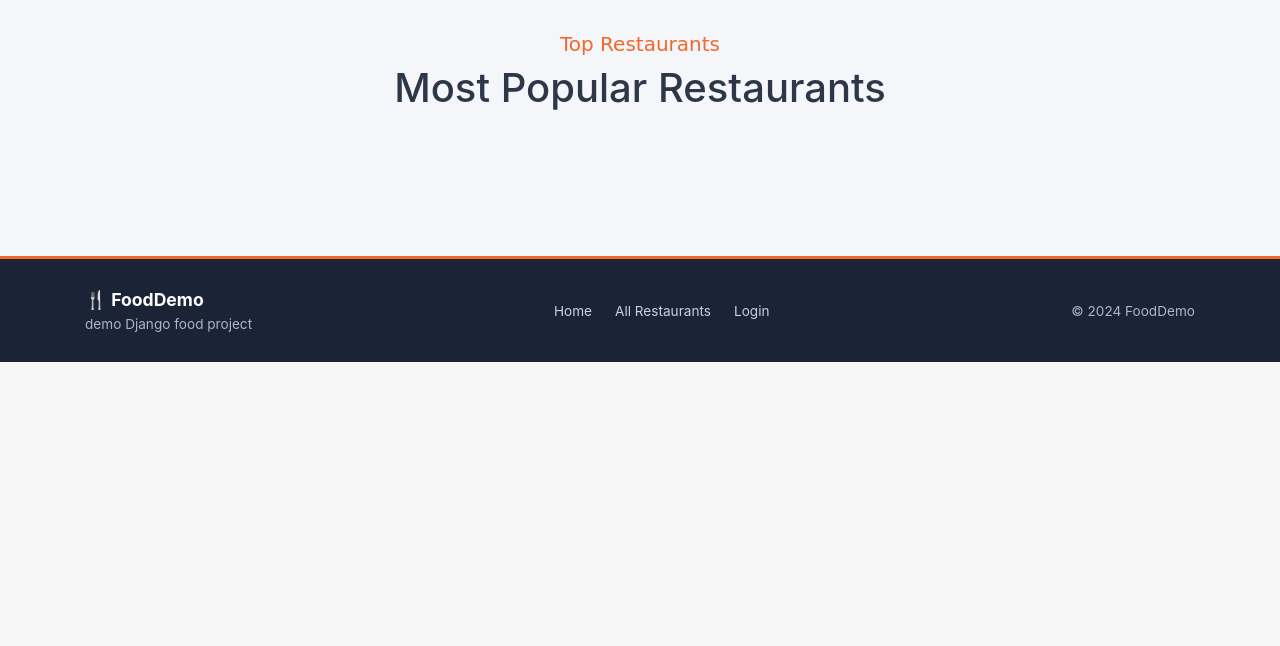
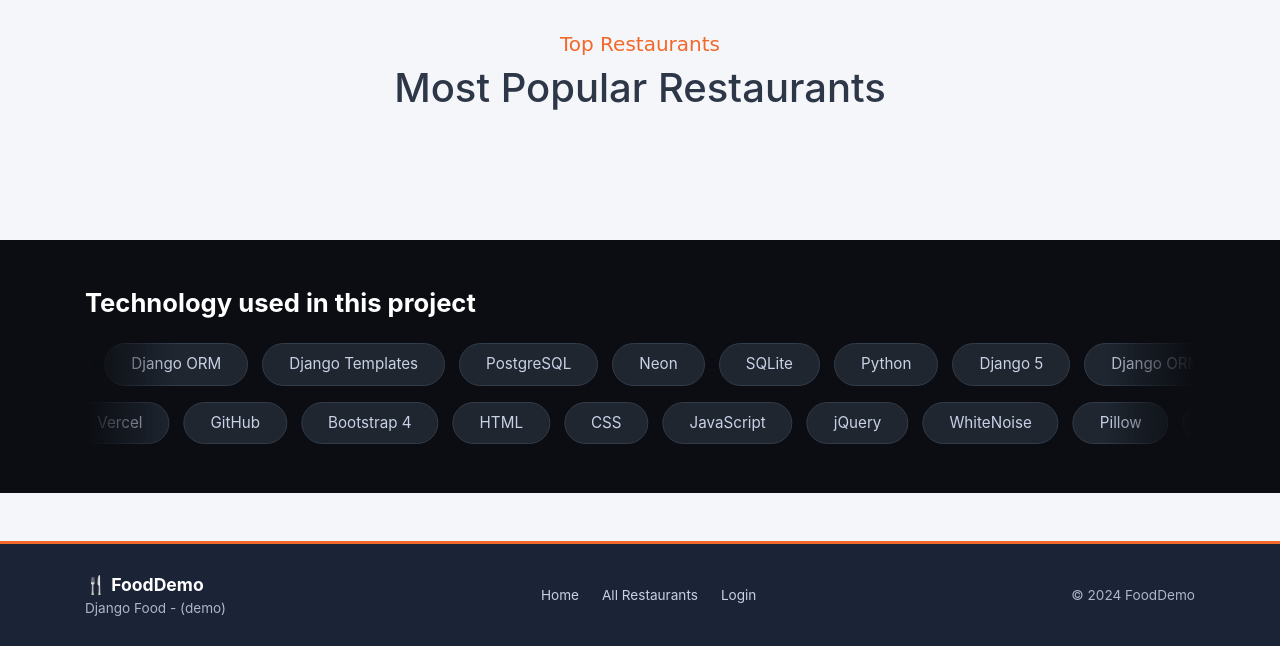
Before and after one commit to rosan777/RsnFood, a Django app: page / in a window 1280 px wide. Shown: the part 1529-2175 px from the top of the page. Before the commit the page ends 1891 px from the top, so only its background shows below. Run offline with Django 5.2, Linux system fonts and the light colour scheme; data comes from the database, SQL or seed files in the repository; some libraries are stand-ins or nearby versions.

Commit message:
Footer text and sliding technology strip

```diff
--- a/rsnfoods/rsnapp/tests.py
+++ b/rsnfoods/rsnapp/tests.py
@@ -290,6 +290,8 @@ class FoodPhotoTests(TestCase):
         self.assertContains(response, "photo-1639020715395-487e2d63b927")
         self.assertContains(response, "Served ice cold")
         self.assertContains(response, "&copy; 2024 FoodDemo")
+        self.assertContains(response, "Django Food - (demo)")
+        self.assertContains(response, "Technology used in this project")
 
     def test_uploaded_image_wins_over_image_url(self):
         owner = make_user("o", "RestaurantOwner")
--- a/rsnfoods/rsnapp/translations.py
+++ b/rsnfoods/rsnapp/translations.py
@@ -37,7 +37,8 @@ TEXTS = {
         "orders_by_status": "Orders by status",
         "no_sales": "No delivered orders yet.",
         "view_invoice": "View Invoice",
-        "footer": "demo Django food project",
+        "footer": "Django Food - (demo)",
+        "tech_title": "Technology used in this project",
     },
     "bn": {
         "welcome": "স্বাগতম",
@@ -74,6 +75,7 @@ TEXTS = {
         "orders_by_status": "স্ট্যাটাস অনুযায়ী অর্ডার",
         "no_sales": "এখনো কোনো অর্ডার ডেলিভারি হয়নি।",
         "view_invoice": "ইনভয়েস দেখুন",
-        "footer": "ডেমো জ্যাঙ্গো ফুড প্রজেক্ট",
+        "footer": "Django Food - (ডেমো)",
+        "tech_title": "এই প্রজেক্টে ব্যবহৃত টেকনোলজি",
     },
 }
--- a/rsnfoods/templates/index.html
+++ b/rsnfoods/templates/index.html
@@ -133,6 +133,25 @@
       </div>
     </div>
   </div>
+  <div class="container-xxl py-5 tech-section">
+    <div class="container">
+      <h2 class="tech-title mb-4">{{ t.tech_title }}</h2>
+      <div class="marquee">
+        <div class="marquee-track">
+          {% for i in '12' %}
+            <span class="tech-pill">Python</span><span class="tech-pill">Django 5</span><span class="tech-pill">Django ORM</span><span class="tech-pill">Django Templates</span><span class="tech-pill">PostgreSQL</span><span class="tech-pill">Neon</span><span class="tech-pill">SQLite</span>
+          {% endfor %}
+        </div>
+      </div>
+      <div class="marquee mt-3">
+        <div class="marquee-track reverse">
+          {% for i in '12' %}
+            <span class="tech-pill">Bootstrap 4</span><span class="tech-pill">HTML</span><span class="tech-pill">CSS</span><span class="tech-pill">JavaScript</span><span class="tech-pill">jQuery</span><span class="tech-pill">WhiteNoise</span><span class="tech-pill">Pillow</span><span class="tech-pill">Vercel</span><span class="tech-pill">GitHub</span>
+          {% endfor %}
+        </div>
+      </div>
+    </div>
+  </div>
   <style>
     /* Food and restaurant cards: clean white, one small yellow accent */
     .food-card { background: #fff; border-radius: 14px; overflow: hidden; height: 100%; box-shadow: 0 4px 16px rgba(0, 0, 0, 0.08); transition: transform 0.25s ease, box-shadow 0.25s ease; animation: cardIn 0.6s ease both; }
@@ -145,6 +164,17 @@
     .food-body { padding: 14px 16px 16px; }
     .ice-tag { display: inline-block; background: #e3f6ff; color: #0a6c93; font-size: 0.8rem; font-weight: 600; padding: 2px 10px; border-radius: 999px; }
     @keyframes cardIn { from { opacity: 0; transform: translateY(18px); } to { opacity: 1; transform: none; } }
+    /* Technology strip: two rows of pills that slide in opposite directions */
+    .tech-section { background: #0b0d12; margin-top: 2rem; }
+    .tech-title { color: #fff; font-weight: 700; font-size: 1.6rem; }
+    .marquee { overflow: hidden; -webkit-mask-image: linear-gradient(90deg, transparent, #000 8%, #000 92%, transparent); mask-image: linear-gradient(90deg, transparent, #000 8%, #000 92%, transparent); }
+    .marquee-track { display: flex; width: max-content; animation: slideLeft 28s linear infinite; }
+    .marquee-track.reverse { animation-name: slideRight; animation-duration: 34s; }
+    .marquee:hover .marquee-track { animation-play-state: paused; }
+    .tech-pill { flex: none; margin-right: 14px; padding: 9px 26px; border-radius: 999px; background: #1f2630; border: 1px solid #333c4a; color: #c9d1e6; font-size: 0.95rem; transition: color 0.2s, border-color 0.2s, transform 0.2s; }
+    .tech-pill:hover { color: #fff; border-color: var(--rsn-accent); transform: translateY(-2px); }
+    @keyframes slideLeft { from { transform: translateX(0); } to { transform: translateX(-50%); } }
+    @keyframes slideRight { from { transform: translateX(-50%); } to { transform: translateX(0); } }
     .hero-header {
       /*background: linear-gradient(rgba(15, 23, 43, 0.9), rgba(15, 23, 43, 0.9)), url();*/
       background-position: center center;
```
